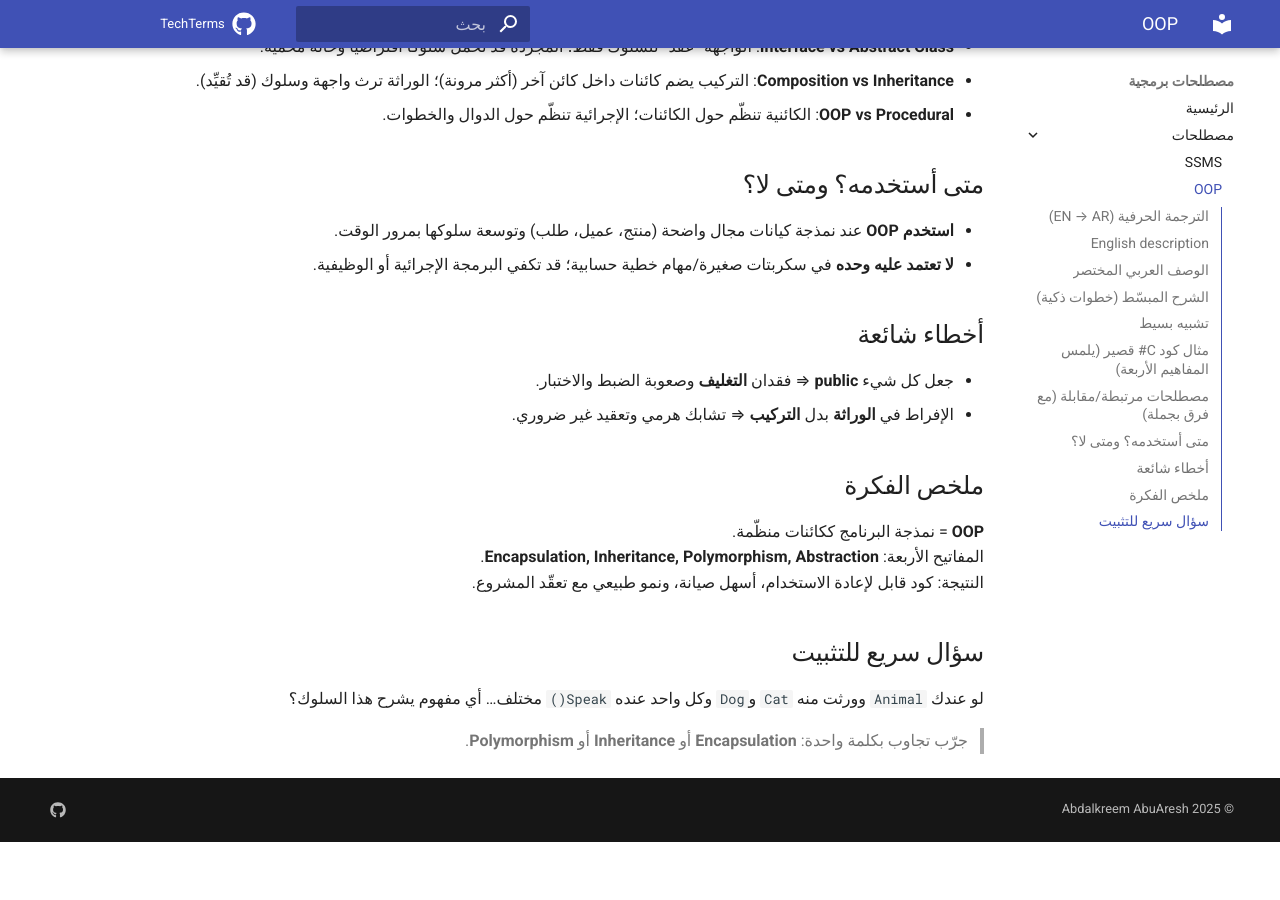
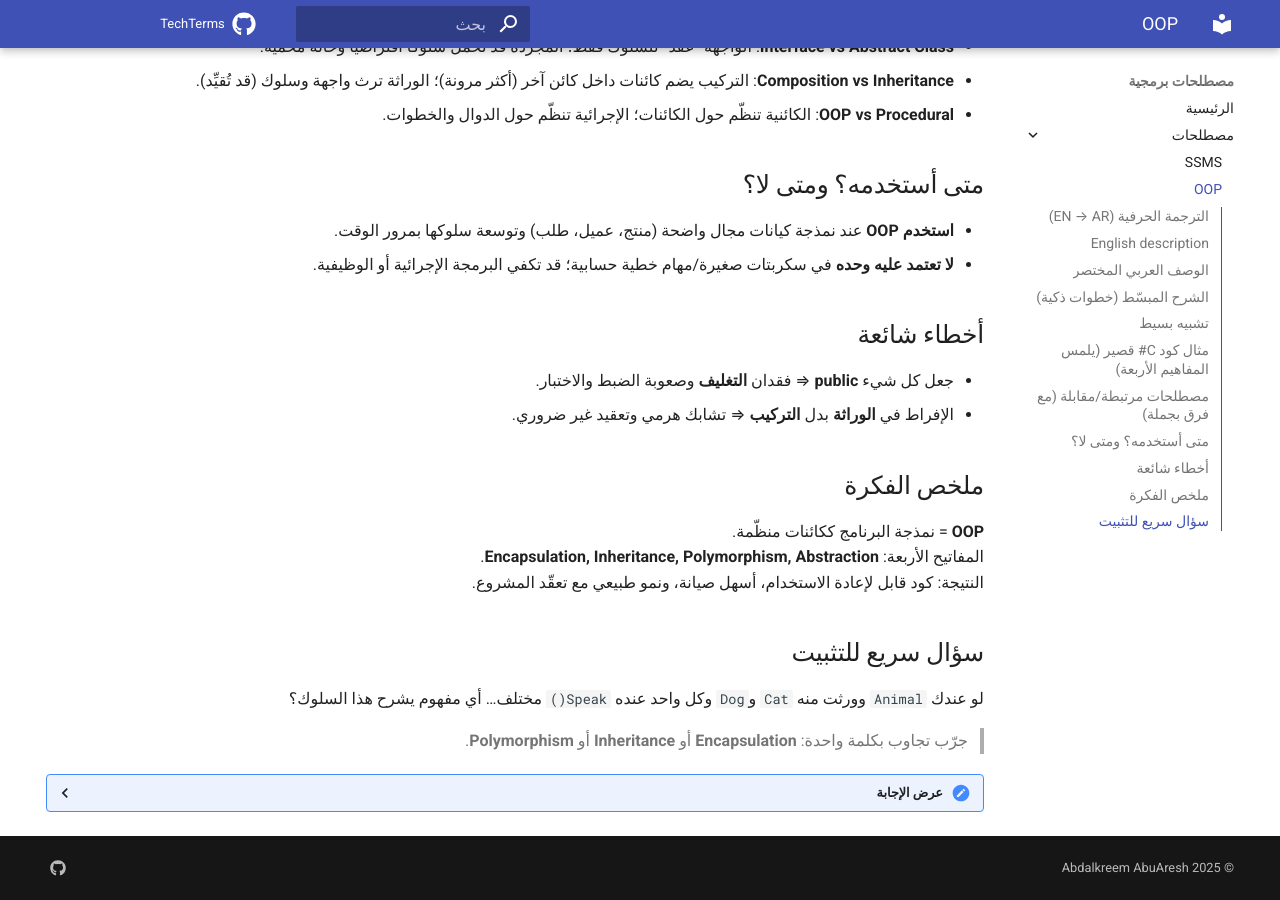
Before and after one commit to akdue/TechTerms, an MkDocs documentation site: the page built from docs/oop.md, in a window 1280 px wide and 900 px high, scrolled down 1959 px. Built offline with MkDocs 1.6.1 and Material for MkDocs 9.7.7, drawn with Linux system fonts in a browser that asks for light colours; comment, search, counter and statistics services are not loaded; before the commit the page ends 2801 px from its top, so only the background shows below that.

Commit message:
Update documentation for Object-Oriented Programming section

```diff
--- a/docs/oop.md
+++ b/docs/oop.md
@@ -88,3 +88,10 @@ class Program
 ## سؤال سريع للتثبيت
 لو عندك `Animal` وورثت منه `Cat` و`Dog` وكل واحد عنده `Speak()` مختلف… أي مفهوم يشرح هذا السلوك؟
 > جرّب تجاوب بكلمة واحدة: **Encapsulation** أو **Inheritance** أو **Polymorphism**.
+<details>
+  <summary><strong>عرض الإجابة</strong></summary>
+
+**Polymorphism (تعدد الأشكال).**
+السبب: نفس الواجهة `Speak()` لكن السلوك يختلف حسب النوع الفعلي للكائن (Cat/Dog).
+
+</details>
```
Also changed, not shown: site/oop/index.html, site/search/search_index.json.
